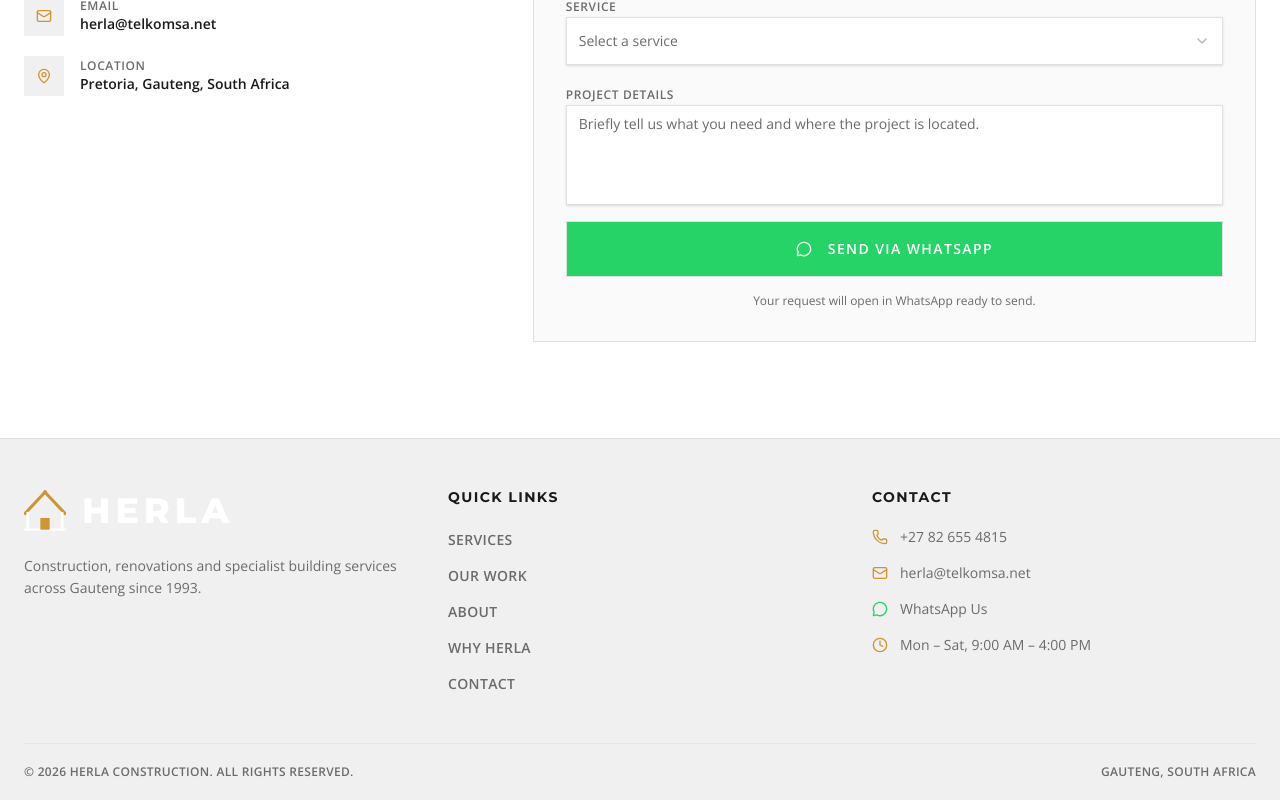
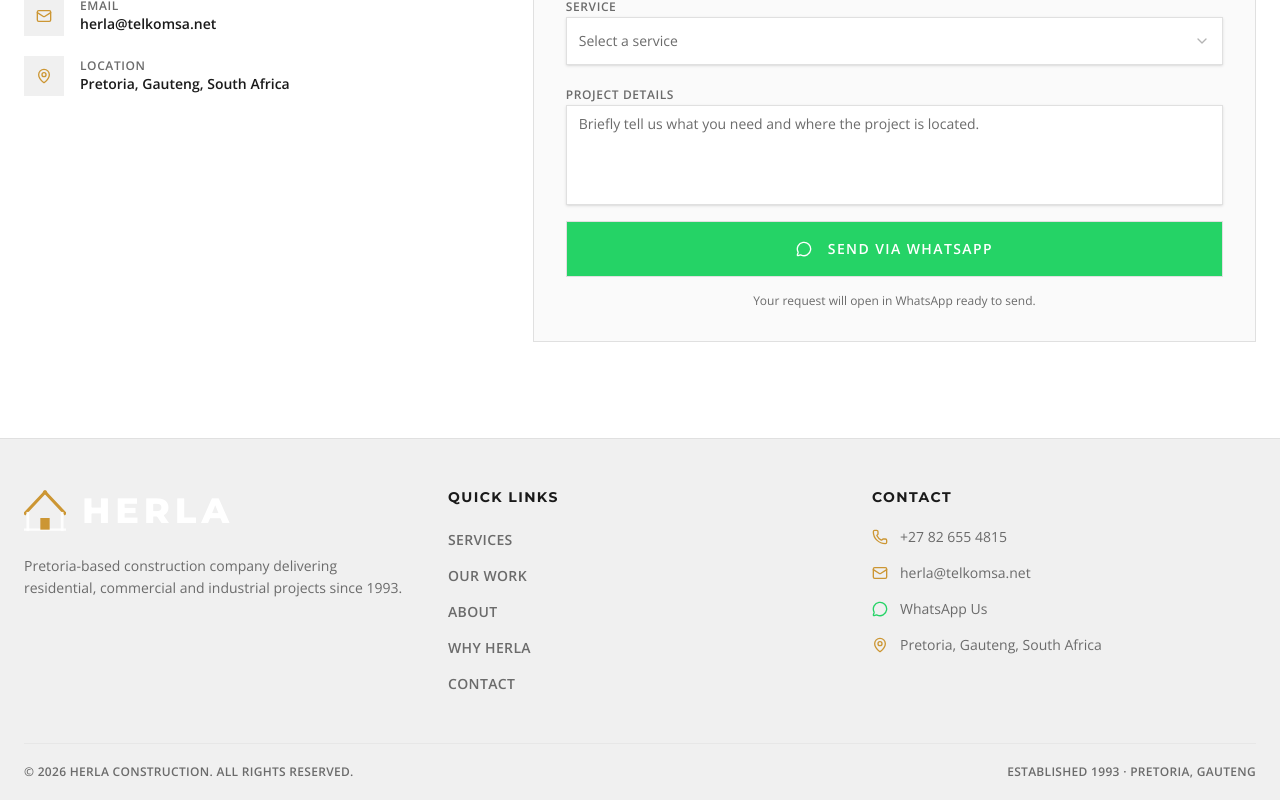
Before and after one commit to zander120405-coder/herla-construction-website, a React (Vite) app: page / in a window 1280 px wide. Shown: the part 7277-8077 px from the top of the page. Built offline with nearby package versions, Linux system fonts and the light colour scheme.

Commit message:
Update Footer.tsx

```diff
--- a/src/components/Footer.tsx
+++ b/src/components/Footer.tsx
@@ -2,7 +2,7 @@
   Phone,
   Mail,
   MessageCircle,
-  Clock,
+  MapPin,
 } from "lucide-react";
 import { Logo } from "@/components/Logo";
 
@@ -24,7 +24,8 @@
             </a>
 
             <p className="text-muted-foreground text-sm max-w-sm leading-relaxed">
-              Construction, renovations and specialist building services across Gauteng since 1993.
+              Pretoria-based construction company delivering residential,
+              commercial and industrial projects since 1993.
             </p>
           </div>
 
@@ -94,8 +95,10 @@
               </li>
 
               <li className="flex items-center gap-3">
-                <Clock className="w-4 h-4 text-primary" />
-                <span className="text-sm">Mon – Sat, 9:00 AM – 4:00 PM</span>
+                <MapPin className="w-4 h-4 text-primary" />
+                <span className="text-sm">
+                  Pretoria, Gauteng, South Africa
+                </span>
               </li>
             </ul>
           </div>
@@ -108,7 +111,7 @@
           </p>
 
           <p className="text-muted-foreground text-xs font-semibold tracking-wide uppercase">
-            Gauteng, South Africa
+            Established 1993 · Pretoria, Gauteng
           </p>
         </div>
 
```
